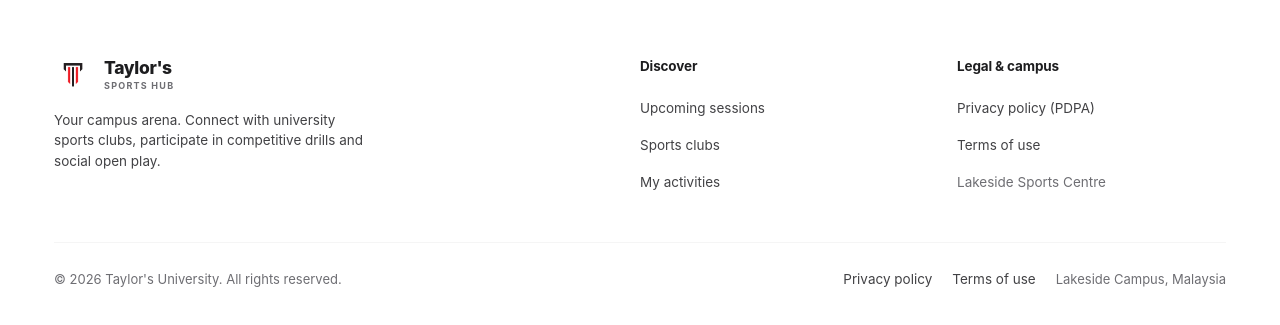
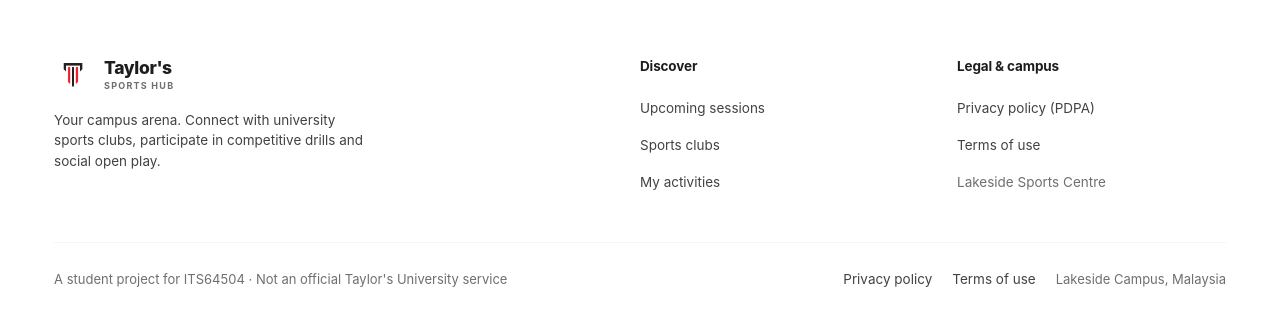
Before and after one commit to DCTJ0382095/Taylors-SportsHub, a PHP site: page /index.php in a window 1280 px wide. Shown: the part 1631-1956 px from the top of the page. Run offline with PHP 8.4, Linux system fonts and the light colour scheme; data that the repository does not hold is empty.

Commit message:
Add student project note to the footer

```diff
--- a/includes/footer.php
+++ b/includes/footer.php
@@ -36,7 +36,7 @@
         </div>
 
         <div class="footer-bottom-bar">
-            <span>© <?= date('Y') ?> Taylor's University. All rights reserved.</span>
+            <span>A student project for ITS64504 · Not an official Taylor's University service</span>
             <div style="display:flex; gap:20px; align-items:center;">
                 <a href="<?= APP_BASE_PATH ?>/privacy.php" class="footer-link">Privacy policy</a>
                 <a href="<?= APP_BASE_PATH ?>/terms.php" class="footer-link">Terms of use</a>
```
